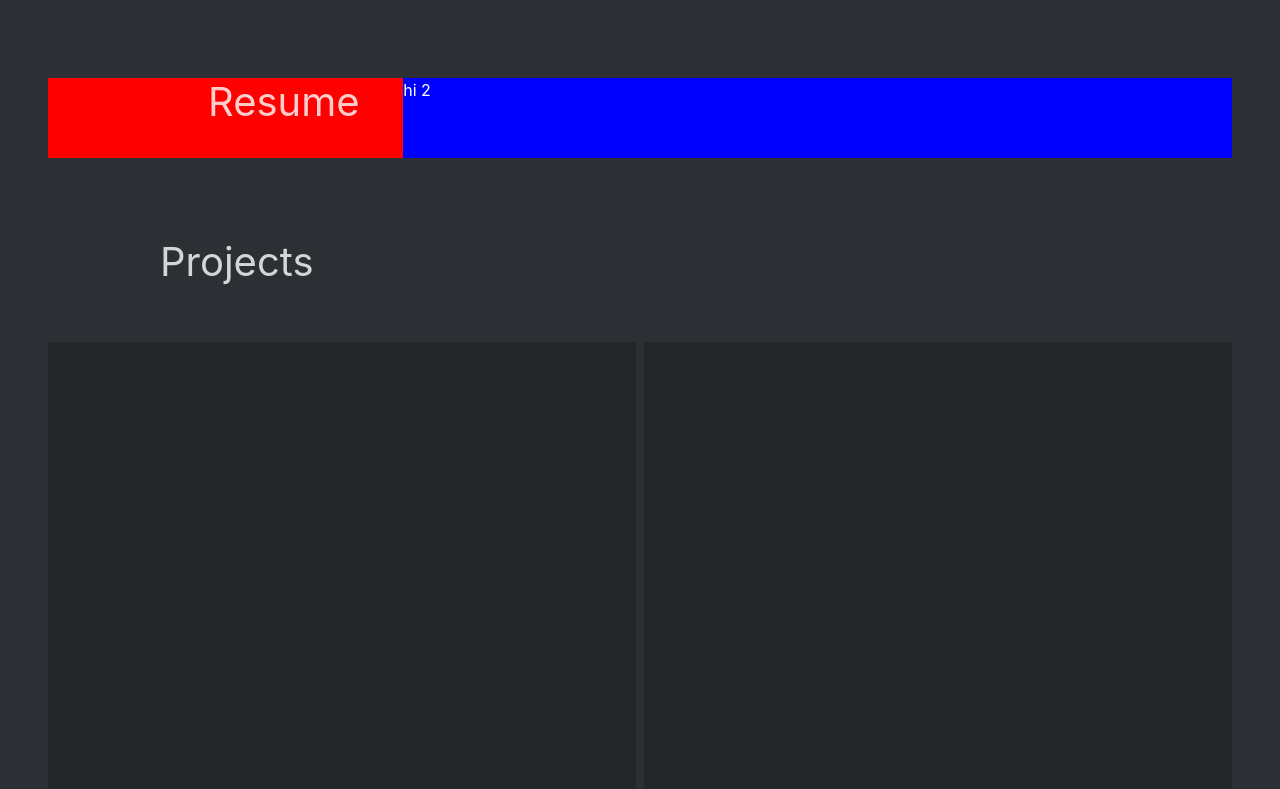
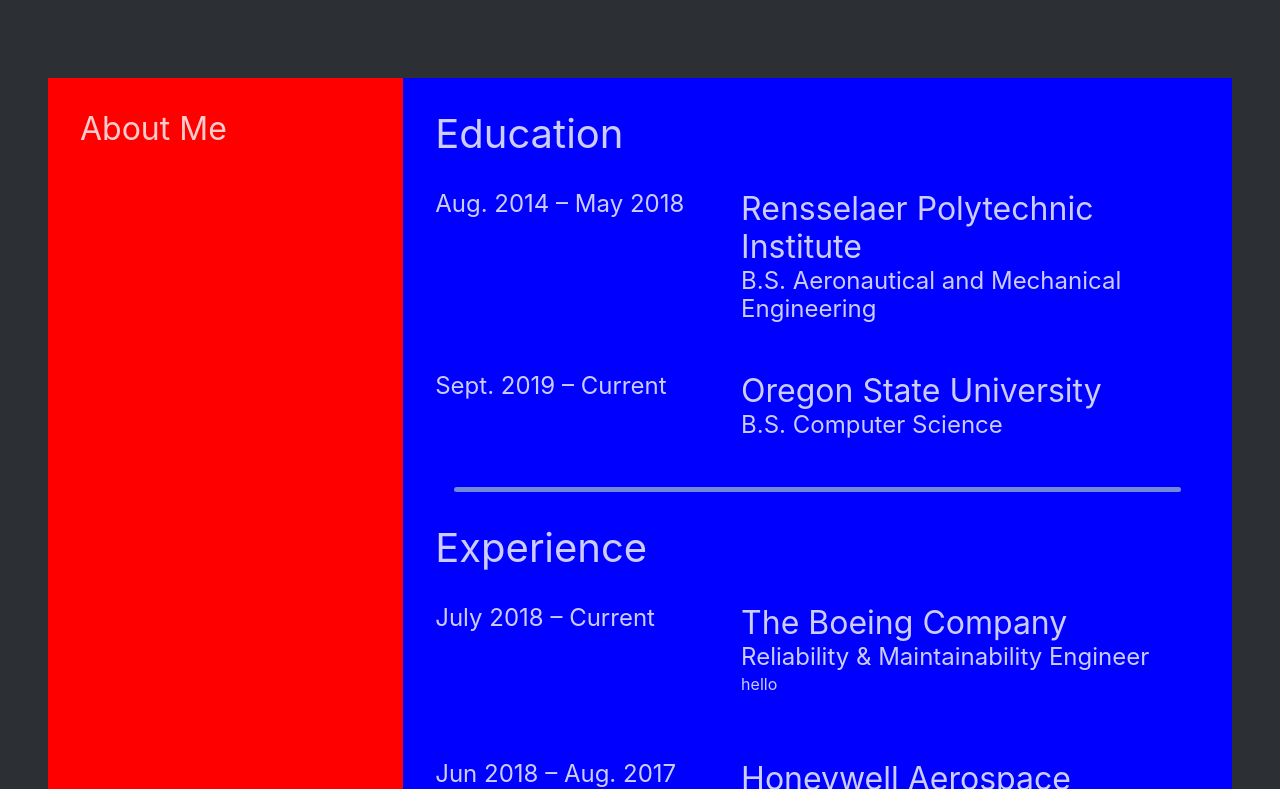
Before and after one commit to AndresZourelli/my-website, a React (Create React App) app in the folder client/: page / in a window 1280 px wide. Shown: the part 1091-1880 px from the top of the page. Built offline with nearby package versions, Linux system fonts and the light colour scheme.

Commit message:
reworked resume

```diff
--- a/client/src/components/Resume/Resume.js
+++ b/client/src/components/Resume/Resume.js
@@ -1,13 +1,61 @@
 import React from 'react';
 import './Resume.scss';
+import Experience from '../Utilities/Experience/Experience';
 
 const Resume = () => {
 	return (
 		<div className="resume-container">
 			<div className="left-resume">
-				<h1>Resume</h1>
+				<h2>About Me</h2>
 			</div>
-			<div className="right-resume">hi 2</div>
+			<div className="right-resume">
+				<div className="education-main-container">
+					<div className="education-title">
+						<h1>Education</h1>
+					</div>
+					<div className="education">
+						<div className="education-school">
+							<div className="education-school-left">
+								<h4>Aug. 2014 &ndash; May 2018</h4>
+							</div>
+							<div className="education-school-right">
+								<h2>Rensselaer Polytechnic Institute</h2>
+								<h4>B.S. Aeronautical and Mechanical Engineering</h4>
+							</div>
+						</div>
+					</div>
+					<div className="education">
+						<div className="education-school">
+							<div className="education-school-left">
+								<h4>Sept. 2019 &ndash; Current</h4>
+							</div>
+							<div className="education-school-right">
+								<h2>Oregon State University</h2>
+								<h4>B.S. Computer Science</h4>
+							</div>
+						</div>
+					</div>
+				</div>
+				<div className="resume-section-divide-container" />
+
+				<div className="experience-main-container">
+					<div className="experience-title">
+						<h1>Experience</h1>
+					</div>
+					<Experience
+						title="Reliability & Maintainability Engineer"
+						description="hello"
+						experience_date="July 2018 &ndash; Current"
+						company="The Boeing Company"
+					/>
+					<Experience
+						title="Advanced Manufacturing Engineering Intern"
+						description="hello"
+						experience_date="Jun 2018 &ndash; Aug. 2017"
+						company="Honeywell Aerospace"
+					/>
+				</div>
+			</div>
 		</div>
 	);
 };
--- a/client/src/components/Resume/Resume.scss
+++ b/client/src/components/Resume/Resume.scss
@@ -1,14 +1,64 @@
+$primaryColor: #23272a;
+$main-text-color: #99aab5;
+$secondary-color: #2c2f33;
+$tertiary-color: #ffffff;
+$quartile-color: #7289da;
+
 .resume-container {
 	margin: 5rem 3rem;
 	display: flex;
 	.left-resume {
-		height: 10vh;
+		padding: 2rem;
 		background: red;
 		flex: 0 0 30%;
 	}
 	.right-resume {
-		height: 10vh;
+		color: $tertiary-color;
+		padding: 2rem;
 		background: blue;
 		flex: 0 0 70%;
 	}
+	h2,
+	h1,
+	h4 {
+		color: rgba($tertiary-color, 0.8);
+		margin: 0;
+		padding: 0;
+	}
+
+	p {
+		color: rgba($tertiary-color, 0.8);
+	}
+	.education-title {
+		margin: 0 0 2rem 0rem;
+		width: 100%;
+	}
+
+	.education {
+		.education-school {
+			display: flex;
+			flex-direction: row;
+			flex-wrap: wrap;
+			margin-bottom: 3rem;
+
+			.education-school-left {
+				flex: 0 0 40%;
+			}
+			.education-school-right {
+				flex: 0 0 60%;
+			}
+		}
+	}
+	.resume-section-divide-container {
+		margin: auto;
+		width: 95%;
+		height: .25rem;
+		border-bottom: 5px solid $quartile-color;
+		border-radius: 10px 10px 10px 10px;
+	}
+
+	.experience-title {
+		margin: 2rem 0rem;
+		width: 100%;
+	}
 }
--- /dev/null
+++ b/client/src/components/Utilities/Experience/Experience.js
@@ -0,0 +1,21 @@
+import React from 'react';
+import './Experience.scss';
+
+const Experience = ({ title, experience_date, company, description }) => {
+	return (
+		<div className="experience">
+			<div className="experience-job">
+				<div className="experience-left">
+					<h4>{experience_date}</h4>
+				</div>
+				<div className="experience-right">
+					<h2>{company}</h2>
+					<h4>{title}</h4>
+					<p>{description}</p>
+				</div>
+			</div>
+		</div>
+	);
+};
+
+export default Experience;
--- /dev/null
+++ b/client/src/components/Utilities/Experience/Experience.scss
@@ -0,0 +1,34 @@
+$primaryColor: #23272a;
+$main-text-color: #99aab5;
+$secondary-color: #2c2f33;
+$tertiary-color: #ffffff;
+$quartile-color: #7289da;
+
+.resume-container {
+	.experience {
+		h2,
+		h1,
+		h4 {
+			color: rgba($tertiary-color, 0.8);
+			margin: 0;
+			padding: 0;
+		}
+
+		p {
+			color: rgba($tertiary-color, 0.8);
+		}
+		.experience-job {
+			display: flex;
+			flex-direction: row;
+			flex-wrap: wrap;
+			margin-bottom: 3rem;
+
+			.experience-left {
+				flex: 0 0 40%;
+			}
+			.experience-right {
+				flex: 0 0 60%;
+			}
+		}
+	}
+}
```
